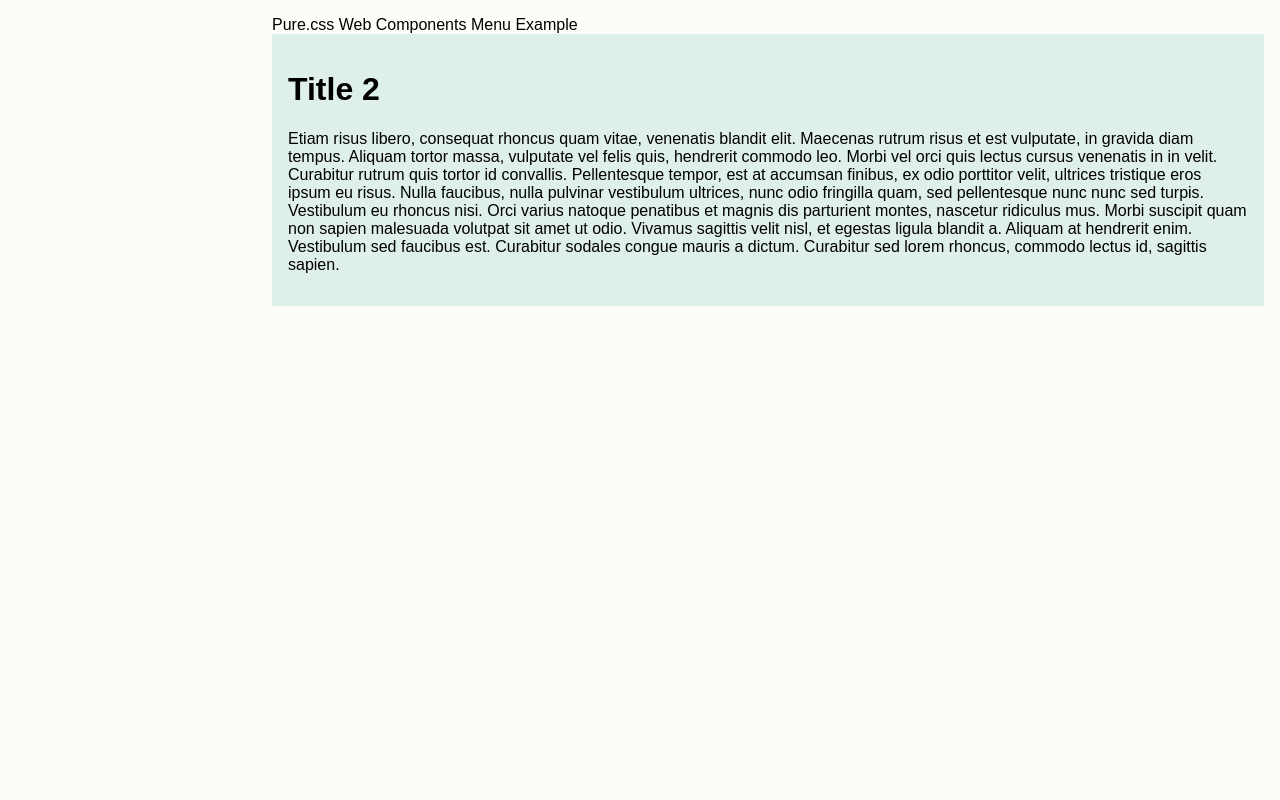
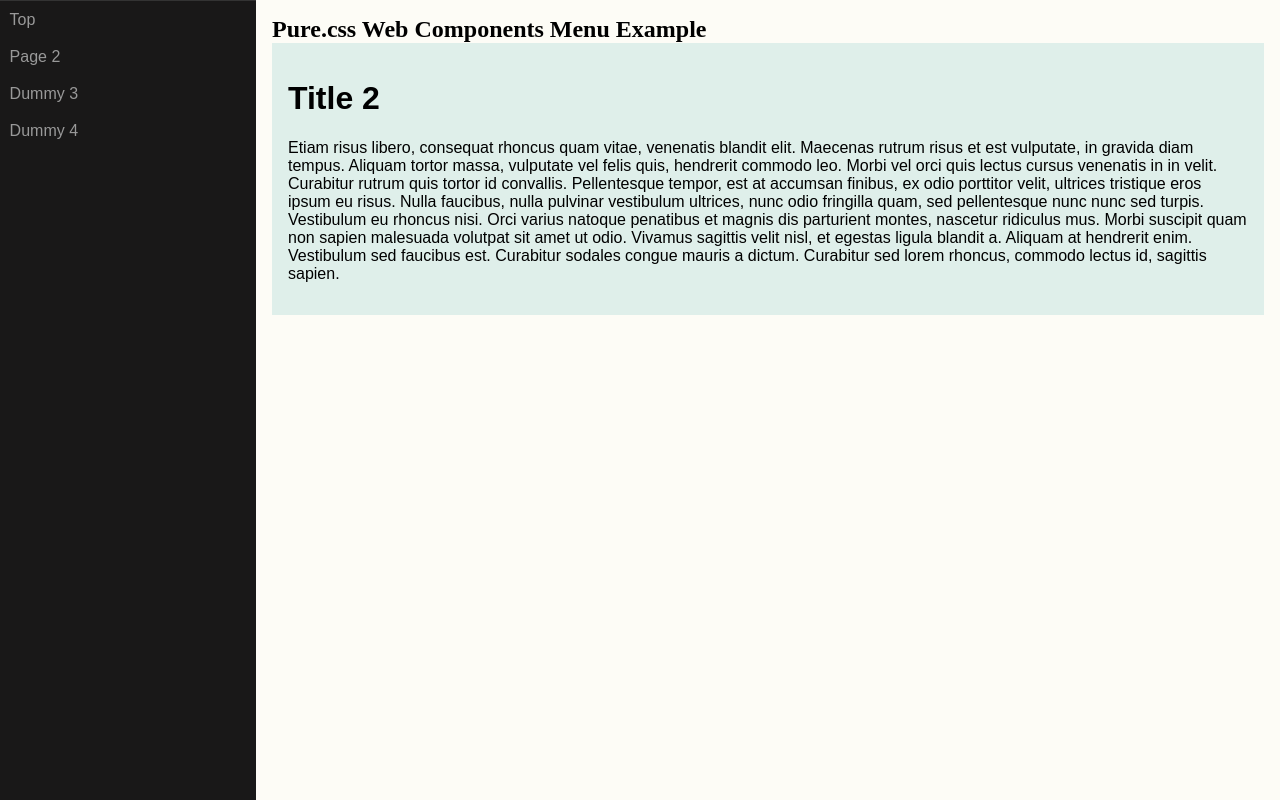
Before and after one commit to LuanFroehlich/purecss-sidemenu, a plain HTML site: page page2.html in a window 1280 px wide. Drawn offline with Linux system fonts and the light colour scheme.

Commit message:
use hash map in menu.js instead of webcomponents

```diff
--- a/css/customize.css
+++ b/css/customize.css
@@ -6,3 +6,8 @@ body{
 	margin:1em;
 	background:#FDFCF6;
 }
+#brand{
+	font-family:serif;
+	font-size:x-large;
+	font-weight:bold;
+}
--- a/js/menu.js
+++ b/js/menu.js
@@ -9,22 +9,20 @@ Copyright: 2013 Yahoo!
 BSD License
 https://github.com/yahoo/pure/blob/master/LICENSE.md
 */
+
+/* set menu here */
+const menuDict = {
+    "Top":"index.html",
+    "Page 2":"page2.html",
+    "Dummy 3":"#",
+    "Dummy 4":"#",
+}
+
 /* --------------------------------------------------------------- */
-/* check rel='import' is supported or not. if not, load "webcomponents-lite" as polyfill */
+/* polyfill 'closest' func */
 
 const loadPolyfill = function(){
     return new Promise(function (resolve, reject) {
-        if ('import' in document.createElement('link')) { //check 'import' is supported or not
-            resolve("loadPolyfill");
-            console.log("loadPolyfill skipped.");
-        } else {
-            let script = document.createElement('script');
-            script.src = 'http://cdnjs.cloudflare.com/ajax/libs/webcomponentsjs/1.1.0/webcomponents-lite.js';
-            document.body.appendChild(script);
-            script.onload = resolve("polyfill");
-            console.log("loadPolyfill resolved.");
-        }
-        //polyfill 'closest' func
         if (!Element.prototype.matches){
             Element.prototype.matches = Element.prototype.msMatchesSelector ||
                 Element.prototype.webkitMatchesSelector;}
@@ -39,6 +37,8 @@ const loadPolyfill = function(){
                 return null;
             };
         }
+        resolve("loadPolyfill");
+        console.log("loadPolyfill resolved.");
     });
 }
 
@@ -47,20 +47,19 @@ const loadPolyfill = function(){
 
 const loadHeader = function () {
     return new Promise(function (resolve, reject) {
-        let link = document.createElement('link');
-        link.rel = 'import';
-        link.href = './component/menu.html'
-        link.onload = function(e){
-            const template = link.import.querySelector('template');
-            const clone = document.importNode(template.content, true);
-            document.querySelector('header').replaceChild(clone, document.querySelector('header').firstChild);
-            resolve("loadHeader");
-            console.log("loadHeader resolved.")
+        for(let key in menuDict){
+            let li1=document.createElement('li');
+            li1.className='pure-menu-item';
+            let a1=document.createElement('a');
+            a1.setAttribute('href',menuDict[key]);
+            a1.className='pure-menu-link';
+            li1.appendChild(a1);
+            var txt1=document.createTextNode(key);
+            a1.appendChild(txt1);
+            document.getElementById("menuList").appendChild(li1);
         }
-        link.onerror = function(e) {
-            console.log(new Error("loadHeader failed."));
-        };
-        document.head.appendChild(link);
+        resolve("loadHeader");
+        console.log("loadHeader resolved.")
     });
 }
 
--- a/page2.html
+++ b/page2.html
@@ -14,7 +14,21 @@
 <body>
 
 <div id="layout">
-<header>Pure.css Web Components Menu Example</header>
+<header>
+<nav id="brand">Pure.css Web Components Menu Example</nav>
+
+<!-- Menu toggle -->
+<a href="#menu" id="menuLink" class="menu-link">
+  <!-- Hamburger icon -->
+  <span></span>
+</a>
+
+<nav id="menu">
+  <div class="pure-menu custom-restricted-width">
+    <ul id="menuList" class="pure-menu-list"></ul>
+  </div>
+</nav>
+</header>
 
 <div id="main">
 <h1>Title 2</h1>
```
Also changed, not shown: component/menu.html (deleted, +0 -30 lines), index.html (+15 -1 lines), 1 other file.
